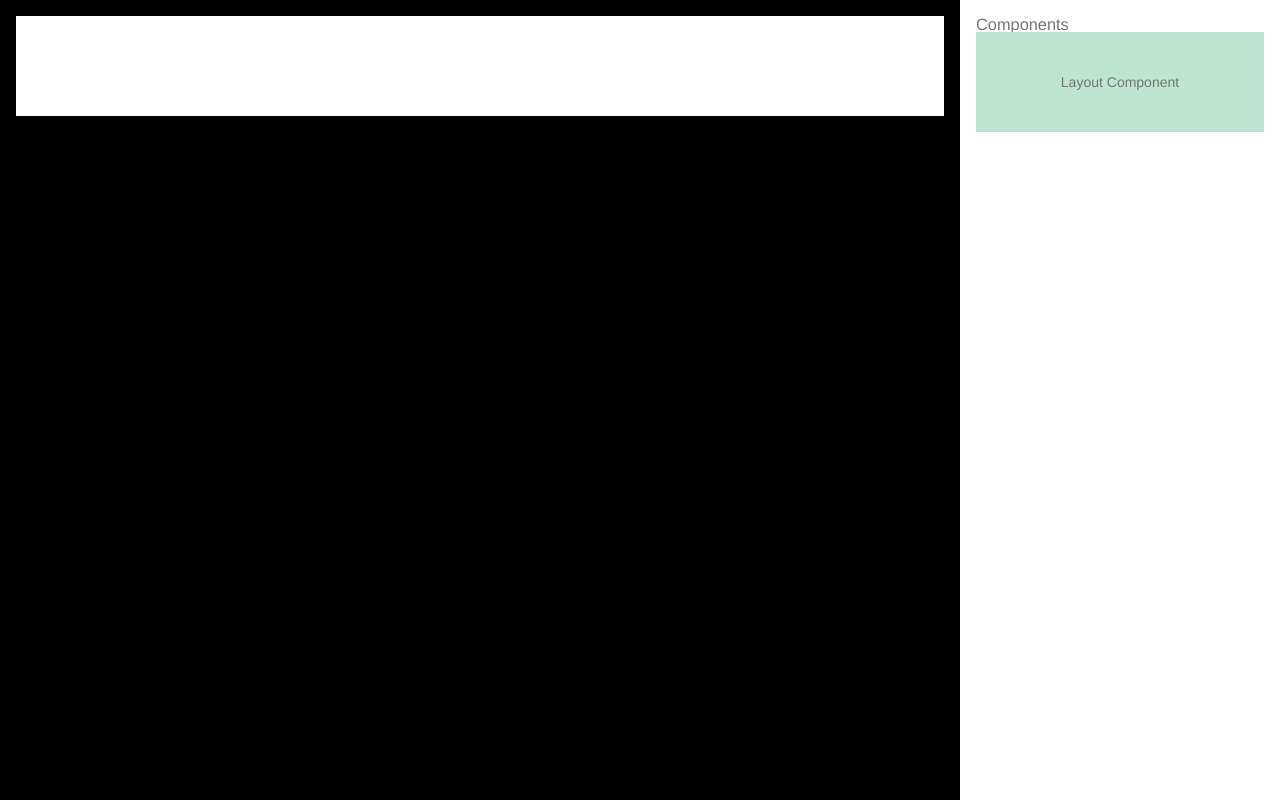
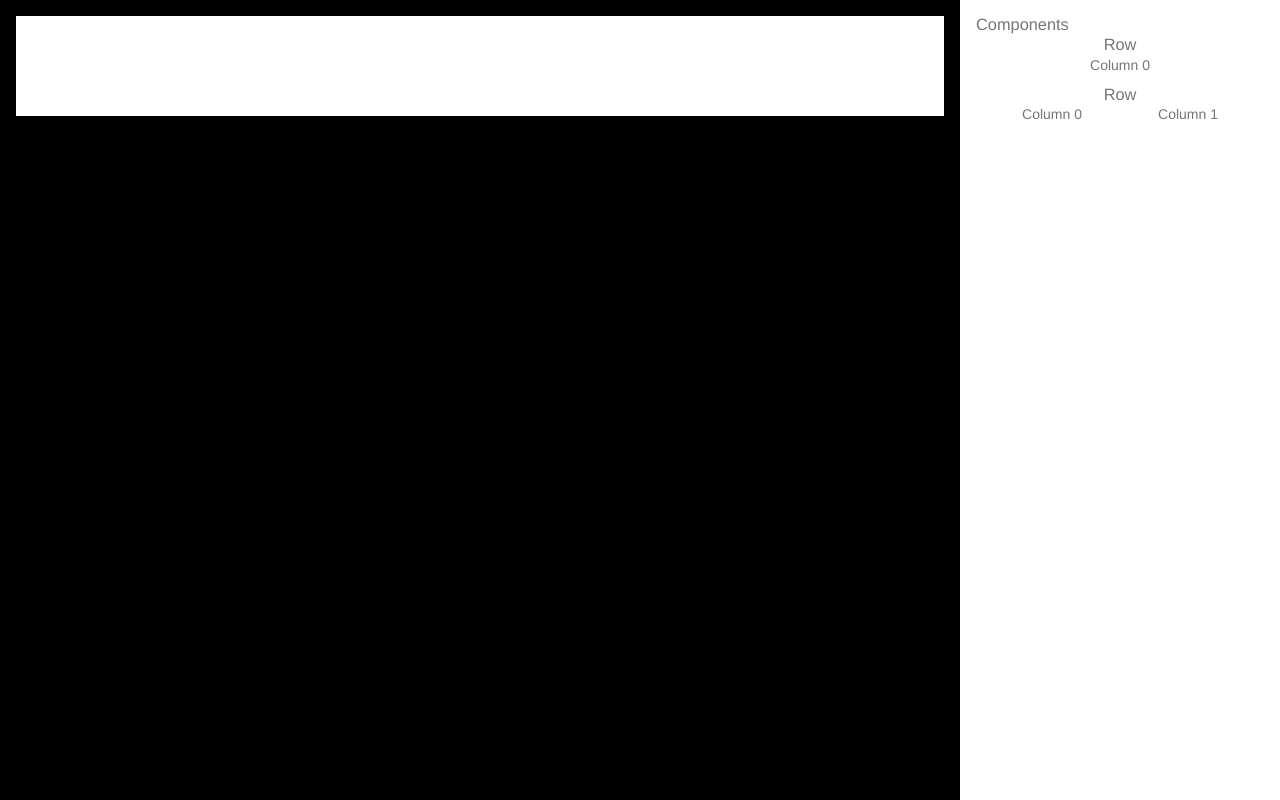
Before and after one commit to pleshevskiy/emerald-editor, a React app: page / in a window 1280 px wide. Built offline with nearby package versions, Linux system fonts and the light colour scheme.

Commit message:
feat(component): add configuration and example
feat: add configuration for components
feat: add first example for layout component
feat: add component context

Closes #9

```diff
--- /dev/null
+++ b/src/component-context.tsx
@@ -0,0 +1,55 @@
+import React, { useContext } from 'react';
+import invariant from 'tiny-invariant';
+import { ComponentSource } from './interfaces';
+
+
+export type ComponentContextData = {
+    sources: ComponentSource<any>[];
+    componentById: Map<string, ComponentSource<any>>;
+}
+
+export const ComponentContext = React.createContext<ComponentContextData | null>(null);
+
+type ComponentProviderProps = Readonly<React.PropsWithChildren<{
+    components: ComponentSource<any>[];
+}>>
+
+export function ComponentProvider({ children, components }: ComponentProviderProps) {
+    const componentById = new Map(
+        components.map(component => [component.id, component])
+    );
+
+    const sources = Array.from(componentById.values());
+
+    const value: ComponentContextData = {
+        componentById,
+        sources
+    };
+
+    return (
+        <ComponentContext.Provider value={value}>
+            {children}
+        </ComponentContext.Provider>
+    );
+}
+
+export function useComponentContext() {
+    const context = useContext(ComponentContext);
+    invariant(context, 'Your component must be a child of <ComponentProvider />');
+    return context;
+}
+
+type UseComponentProps = Readonly<{
+    componentId: string;
+}>;
+
+export function useComponent<T = any>(
+    { componentId }: UseComponentProps
+): [ComponentSource<T>] {
+    const componentContext = useComponentContext();
+
+    const source = componentContext.componentById.get(componentId);
+    invariant(source, 'You cannot use a not-existent component');
+
+    return [source];
+}
--- a/src/component.tsx
+++ b/src/component.tsx
@@ -1,5 +1,6 @@
 import React from 'react';
 import { DragSourceMonitor, useDrag } from 'react-dnd';
+import { useComponent } from './component-context';
 import { DragItem } from './interfaces';
 
 export enum ComponentType {
@@ -7,29 +8,34 @@ export enum ComponentType {
     Inner = 'Inner',
 }
 
-type ComponentProps = {
-    type: ComponentType | keyof typeof ComponentType;
+export type ComponentProps = {
     item?: DragItem;
+    componentId: string;
 };
 
-export function Component({ type, item }: ComponentProps) {
-    const [{ isDragging }, drag] = useDrag({
+export function Component({ item, componentId }: ComponentProps) {
+    const [source] = useComponent({ componentId });
+
+    const [collectedProps, drag] = useDrag({
         item: {
             ...item,
-            type,
+            componentId: source.id,
+            type: source.type,
         },
         collect: (monitor: DragSourceMonitor) => ({
             isDragging: monitor.isDragging(),
         }),
     });
 
-    return (
-        <div
-            ref={drag}
-            className="row-center-center h-100 w-100p bg-for-test"
-            style={isDragging && item?.index != null ? { opacity: 0.5 } : {}}
-        >
-            {type} Component {item?.id ?? ''} {item?.index ?? ''}
-        </div>
-    );
+    const renderComponentData = {
+        item,
+        componentParams: source.defaultParams,
+        collectedProps,
+    };
+
+    const renderedItem = item ?
+        source.render(renderComponentData)
+        : source.renderPreview(renderComponentData);
+
+    return renderedItem ? React.cloneElement(renderedItem, { ref: drag }) : null;
 }
--- /dev/null
+++ b/src/components/index.ts
@@ -0,0 +1 @@
+export * from './layout';
--- /dev/null
+++ b/src/components/layout/email-row.tsx
@@ -0,0 +1,47 @@
+import React from 'react';
+import { ComponentType } from '../../component';
+import { ComponentSource } from '../../interfaces';
+
+export type EmailRowParams = {
+    columns: number;
+}
+
+export const EmailRowSource: ComponentSource<EmailRowParams> = {
+    type: ComponentType.Layout,
+    id: 'email-row',
+    defaultParams: {
+        columns: 1,
+    },
+    renderPreview({ componentParams }) {
+        return (
+            <div className='col-start-center w-100p p-4'>
+                <h3>Row</h3>
+                <div className="row-center-center w-100p p-4">
+                    {Object.keys(new Array(componentParams.columns).fill(0)).map((column => (
+                        <div key={column} className="grow-1 row-center-center">Column {column}</div>
+                    )))}
+                </div>
+            </div>
+        );
+    },
+    render({ item, componentParams }) {
+        return (
+            <div className='col-start-center w-100p p-4'>
+                <h3>Row {item?.index}</h3>
+                <div className="row-center-center w-100p p-4">
+                    {Object.keys(new Array(componentParams.columns).fill(0)).map((column => (
+                        <div key={column} className="grow-1 row-center-center">Column {column}</div>
+                    )))}
+                </div>
+            </div>
+        );
+    }
+};
+
+export function createCustomEmailRowSource(defaultParams: EmailRowParams): ComponentSource<EmailRowParams> {
+    return {
+        ...EmailRowSource,
+        defaultParams,
+        id: EmailRowSource.id + '_' + Object.entries(defaultParams).map((pieces) => pieces.join('-')).join('_'),
+    };
+}
--- /dev/null
+++ b/src/components/layout/index.ts
@@ -0,0 +1,6 @@
+import { EmailRowSource, createCustomEmailRowSource } from './email-row';
+
+export const components = [
+    EmailRowSource,
+    createCustomEmailRowSource({ columns: 2 }),
+];
--- a/src/drop-component-separator.tsx
+++ b/src/drop-component-separator.tsx
@@ -48,7 +48,7 @@ export function DropComponentSeparator({ onDrop, index }: DropComponentSeparator
             ) : null}
             {draggingItem && isOver && canDrop ? (
                 <Component
-                    type={draggingItem.type}
+                    componentId={draggingItem.componentId}
                     item={draggingItem}
                 />
             ) : null}
--- a/src/editor-container.tsx
+++ b/src/editor-container.tsx
@@ -1,5 +1,6 @@
 import React from 'react';
 import { Component } from './component';
+import { useComponentContext } from './component-context';
 import { DropComponentSeparator } from './drop-component-separator';
 import { DragItem } from './interfaces';
 import { Trash } from './trash';
@@ -42,7 +43,6 @@ export function EditorContainer() {
                 ...componentsWithoutDraggedItem.slice(0, index),
                 {
                     ...item,
-                    id: item.id ?? Math.ceil(Math.random() * 100000),
                     index,
                 },
                 ...componentsWithoutDraggedItem.slice(index)
@@ -65,7 +65,7 @@ export function EditorContainer() {
 
             {components.map((item, i) => (
                 <React.Fragment key={i}>
-                    <Component type={item.type} item={item} />
+                    <Component componentId={item.componentId} item={item}/>
                     <DropComponentSeparator
                         index={i + 1}
                         onDrop={onDropComponent}
--- a/src/main.tsx
+++ b/src/main.tsx
@@ -1,23 +1,37 @@
 import React from 'react';
 import { DndProvider } from 'react-dnd';
 import { HTML5Backend } from 'react-dnd-html5-backend';
+import { Component } from './component';
+import { components } from './components';
+import { ComponentProvider, useComponentContext } from './component-context';
 import { EditorContainer } from './editor-container';
-import { Component, ComponentType } from './component';
 
 export function EmeraldEditor() {
     return (
         <DndProvider backend={HTML5Backend}>
-            <div className="row-start-stretch grow-1">
-                <div className="overflow-y-scroll col-start-center grow-1 h-100vh bg-black">
-                    <div className="col-start-center w-100p p-16">
-                        <EditorContainer />
+            <ComponentProvider components={components}>
+                <div className="row-start-stretch grow-1">
+                    <div className="overflow-y-scroll col-start-center grow-1 h-100vh bg-black">
+                        <div className="col-start-center w-100p p-16">
+                            <EditorContainer />
+                        </div>
                     </div>
+                    <Sidebar />
                 </div>
-                <div className="col-start-start w-320 p-16">
-                    <h3>Components</h3>
-                    <Component type={ComponentType.Layout} />
-                </div>
-            </div>
+            </ComponentProvider>
         </DndProvider>
     );
 }
+
+export function Sidebar() {
+    const { sources } = useComponentContext();
+
+    return (
+        <div className="col-start-start w-320 p-16">
+            <h3>Components</h3>
+            {sources.map(source => (
+                <Component key={source.id} componentId={source.id} />
+            ))}
+        </div>
+    );
+}
```
Also changed, not shown: src/interfaces.ts (+22 -3 lines).
